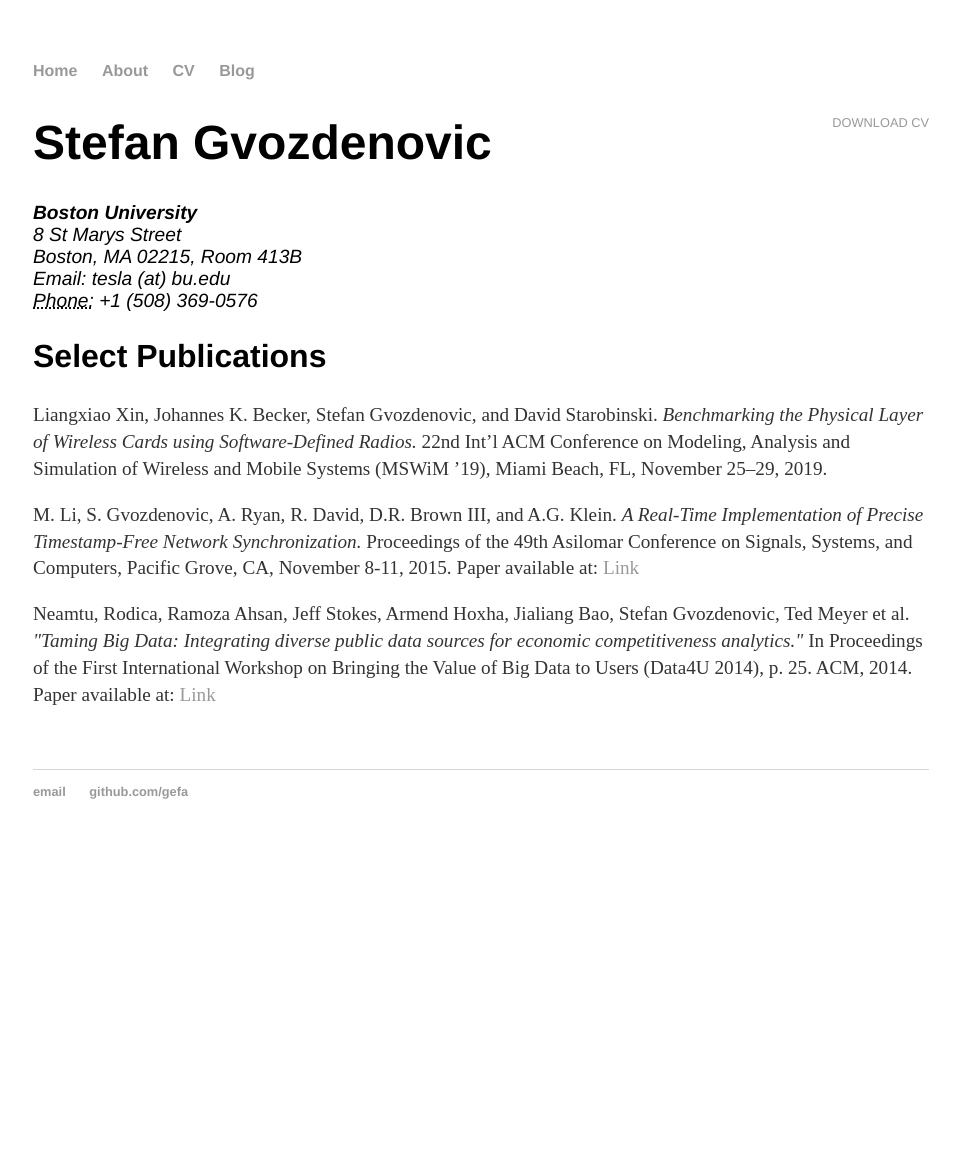
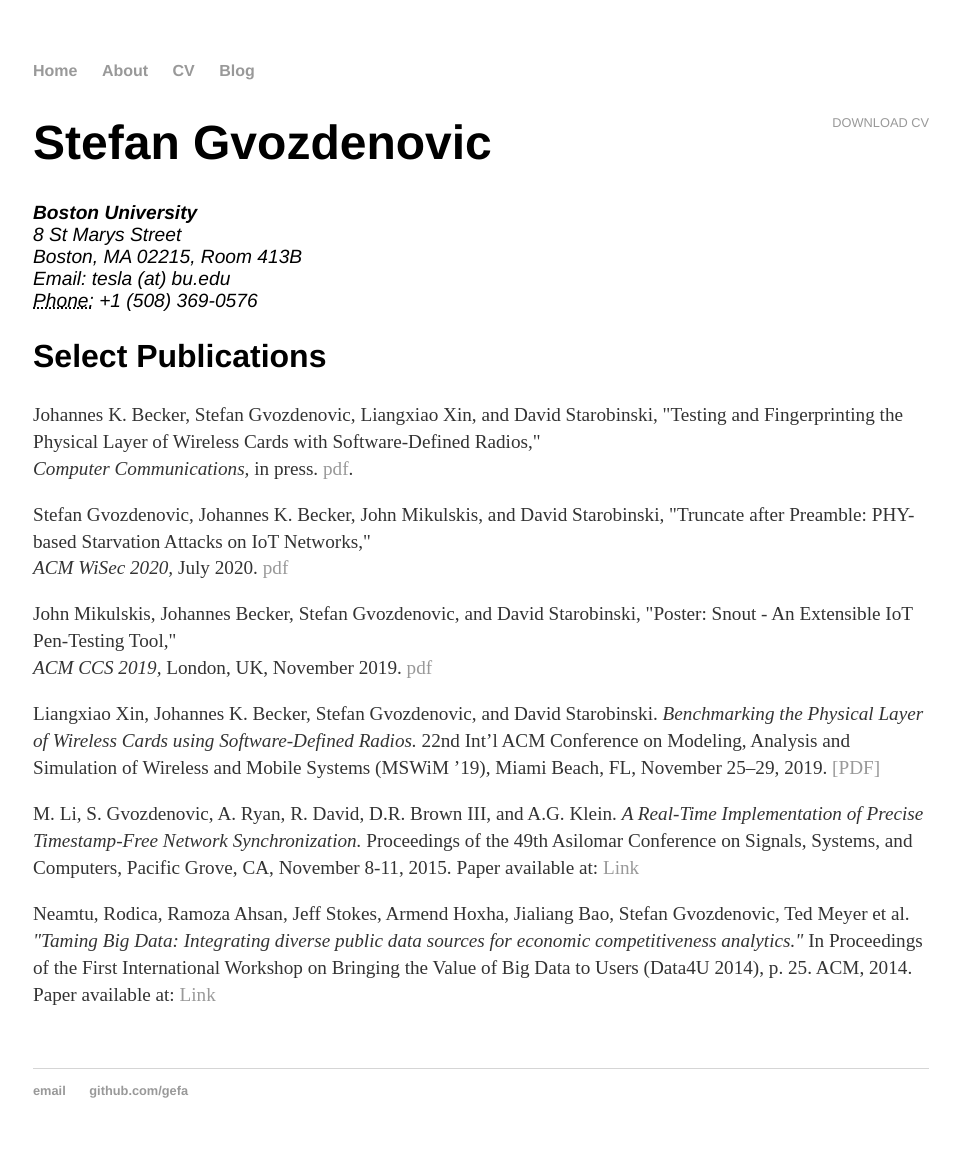
Before and after one commit to gefa/gefa.github.io, a Jekyll site: the page built from cv/index.html, in a window 1280 px wide. Shown: the whole page, without its empty margins (159-1119 px from the left). Built offline with Jekyll 4.4.1, drawn with Linux system fonts in a browser that asks for light colours; before the commit the page ends 900 px from its top, so only the background shows below that.

Commit message:
Update publications

```diff
--- a/cv/index.html
+++ b/cv/index.html
@@ -15,8 +15,13 @@
 					</address>
 
 					<h2>Select Publications</h2>
-
-<p>Liangxiao Xin, Johannes K. Becker, Stefan Gvozdenovic, and David Starobinski. <em>Benchmarking the Physical Layer of Wireless Cards using Software-Defined Radios.</em> 22nd Int’l ACM Conference on Modeling, Analysis and Simulation of Wireless and Mobile Systems (MSWiM ’19), Miami Beach, FL, November 25–29, 2019.</a>
+<p> Johannes K. Becker, Stefan Gvozdenovic, Liangxiao Xin, and David Starobinski, "Testing and Fingerprinting the Physical Layer of Wireless Cards with Software-Defined Radios,"
+<br><i> Computer Communications,</i> in press. <a href="COMCOM___Testing___Fingerprinting_the_Physical_Layer.pdf">pdf</a>.
+<p>Stefan Gvozdenovic, Johannes K. Becker, John Mikulskis, and David Starobinski, "Truncate after Preamble: PHY-based Starvation Attacks on IoT Networks,"
+<br> <i> ACM WiSec 2020,</i> July 2020. <a href="WiSec_2020_author.pdf"> pdf</a>
+<p>John Mikulskis, Johannes Becker, Stefan Gvozdenovic, and David Starobinski, "Poster: Snout - An Extensible IoT Pen-Testing Tool,"
+<br> <i> ACM CCS 2019,</i> London, UK, November 2019. <a href="CCS2019.pdf"> pdf</a>
+<p>Liangxiao Xin, Johannes K. Becker, Stefan Gvozdenovic, and David Starobinski. <em>Benchmarking the Physical Layer of Wireless Cards using Software-Defined Radios.</em> 22nd Int’l ACM Conference on Modeling, Analysis and Simulation of Wireless and Mobile Systems (MSWiM ’19), Miami Beach, FL, November 25–29, 2019. <a href="http://people.bu.edu/staro/SDR-Benchmark.pdf">[PDF]</a>
 <p>M. Li, S. Gvozdenovic, A. Ryan, R. David, D.R. Brown III, and A.G. Klein. <em>A Real-Time Implementation of Precise Timestamp-Free Network Synchronization.</em> Proceedings of the 49th Asilomar Conference on Signals, Systems, and Computers, Pacific Grove, CA, November 8-11, 2015. Paper available at: <a href="http://spinlab.wpi.edu/pubs/Li_ASIL_2015.pdf">Link</a>
 <p>Neamtu, Rodica, Ramoza Ahsan, Jeff Stokes, Armend Hoxha, Jialiang Bao, Stefan Gvozdenovic, Ted Meyer et al. <em>"Taming Big Data: Integrating diverse public data sources for economic competitiveness analytics."</em> In Proceedings of the First International Workshop on Bringing the Value of Big Data to Users (Data4U 2014), p. 25. ACM, 2014. Paper available at: <a href="http://davis.wpi.edu/dsrg/PROJECTS/MATTERS/publications/Taming.pdf">Link</a>
 
```
